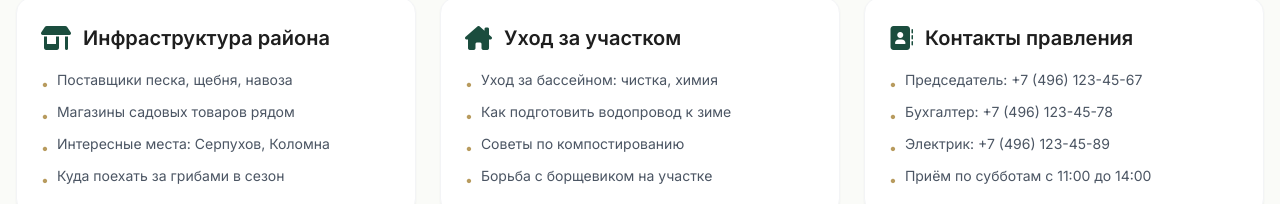
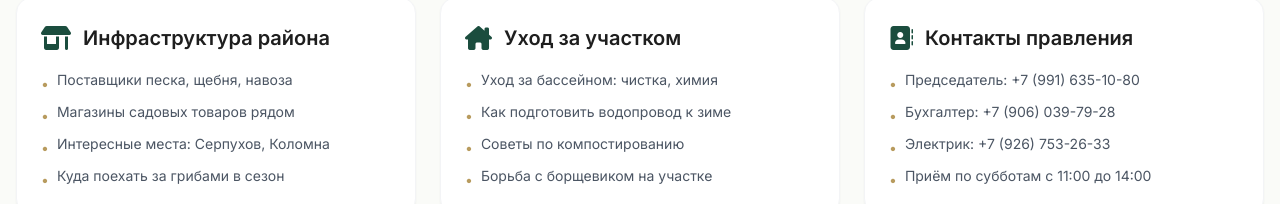
Before and after one commit to rawcam/almaz-snt, a Next.js app: page /almaz-snt/ in a window 1280 px wide. Shown: the part 2311-2515 px from the top of the page. Built offline with nearby package versions, Linux system fonts and the light colour scheme; no server answers.

Commit message:
Update GardenerHub.jsx

```diff
--- a/src/components/GardenerHub.jsx
+++ b/src/components/GardenerHub.jsx
@@ -73,9 +73,9 @@ const sections = [
     title: 'Контакты правления',
     link: '/articles/contacts-board',
     items: [
-      { text: 'Председатель: +7 (496) 123-45-67', link: '/articles/contacts-board' },
-      { text: 'Бухгалтер: +7 (496) 123-45-78', link: '/articles/contacts-board' },
-      { text: 'Электрик: +7 (496) 123-45-89', link: '/articles/contacts-board' },
+      { text: 'Председатель: +7 (991) 635-10-80', link: '/articles/contacts-board' },
+      { text: 'Бухгалтер: +7 (906) 039-79-28', link: '/articles/contacts-board' },
+      { text: 'Электрик: +7 (926) 753-26-33', link: '/articles/contacts-board' },
       { text: 'Приём по субботам с 11:00 до 14:00', link: '/articles/contacts-board' },
     ],
     shadowColor: 'rgba(107, 114, 128, 0.3)',
```
